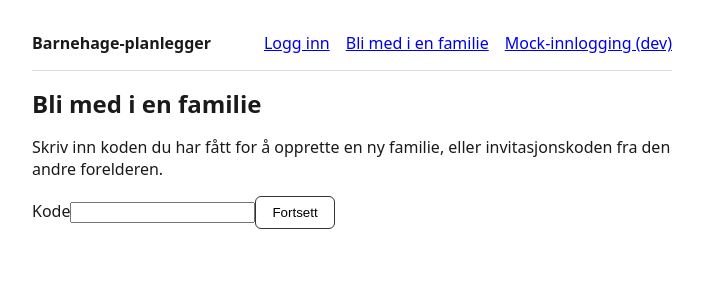
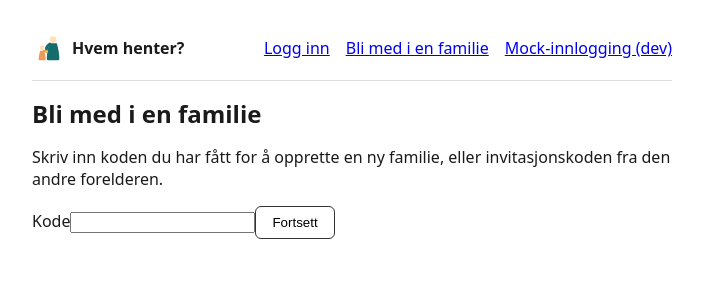
Before and after one commit to anostoga/hvemhenter, a Next.js app in the folder frontend/: page /join in a window 1280 px wide. Shown: the top 300 px of the page, without its empty margins (288-991 px from the left). Built offline with nearby package versions, Linux system fonts and the light colour scheme; no server answers.

Commit message:
Legg til ikon

```diff
--- /dev/null
+++ b/frontend/app/components/Logo.tsx
@@ -0,0 +1,56 @@
+/**
+ * Logo som viser en forelder og et barn som holder hender.
+ * Rendres inline som JSX (ikke en statisk fil i public/) siden den er liten
+ * og brukes ett sted — unngår en ekstra HTTP-request og gjør den enkel å
+ * skalere via `size`-prop.
+ */
+export function Logo({ size = 32 }: { size?: number }) {
+  return (
+    <svg
+      xmlns="http://www.w3.org/2000/svg"
+      viewBox="0 0 240 240"
+      width={size}
+      height={size}
+      aria-hidden={false}
+      role="img"
+    >
+      <title>Forelder og barn som holder hender</title>
+
+      {/* Foreldrens arm (tegnes først, så kroppen overlapper toppen) */}
+      <path d="M134,90 Q98,112 112,146" fill="none" stroke="#146C6B" strokeWidth={20} strokeLinecap="round" />
+      {/* Barnets arm */}
+      <path d="M88,142 Q98,144 112,146" fill="none" stroke="#F0985A" strokeWidth={16} strokeLinecap="round" />
+
+      {/* Foreldrens kropp */}
+      <path
+        d="M130,84
+           C119,122 111,162 111,202
+           Q111,212 121,212
+           L195,212
+           Q205,212 205,202
+           C205,162 197,122 186,84
+           Z"
+        fill="#146C6B"
+      />
+      {/* Foreldrens hode */}
+      <circle cx="158" cy="56" r="25" fill="#FFE1B8" />
+
+      {/* Barnets kropp */}
+      <path
+        d="M62,140
+           C55,162 50,186 50,206
+           Q50,212 56,212
+           L97,212
+           Q103,212 103,206
+           C103,186 98,162 91,140
+           Z"
+        fill="#F0985A"
+      />
+      {/* Barnets hode */}
+      <circle cx="76" cy="119" r="18" fill="#FFE1B8" />
+
+      {/* Aksent der hendene møtes */}
+      <circle cx="112" cy="146" r="9" fill="#F6C34D" />
+    </svg>
+  );
+}
--- a/frontend/app/components/Nav.tsx
+++ b/frontend/app/components/Nav.tsx
@@ -2,6 +2,7 @@
 
 import { useEffect, useState } from "react";
 import { api, WhoAmI } from "@/lib/api";
+import { Logo } from "./Logo";
 
 /**
  * Vises på alle sider (se layout.tsx). Kaller /auth/whoami — den svarer alltid
@@ -24,7 +25,8 @@ export function Nav() {
   return (
     <nav className="topnav">
       <a href="/" className="topnav-brand">
-        Barnehage-planlegger
+        <Logo size={32} />
+        Hvem henter?
       </a>
       <span className="topnav-links">
         {who === null ? null : who.loggedIn ? (
--- a/frontend/app/globals.css
+++ b/frontend/app/globals.css
@@ -46,6 +46,9 @@ button:hover {
 }
 
 .topnav-brand {
+  display: flex;
+  align-items: center;
+  gap: 0.5rem;
   font-weight: 600;
   text-decoration: none;
   color: inherit;
--- a/frontend/app/layout.tsx
+++ b/frontend/app/layout.tsx
@@ -2,7 +2,7 @@ import "./globals.css";
 import { Nav } from "./components/Nav";
 
 export const metadata = {
-  title: "Barnehage-planlegger",
+  title: "HentMeg.no",
   description: "Fordel levering og henting i barnehagen mellom to foreldre",
 };
 
```
Also changed, not shown: 1 other file (tests, documents, lock files or other folders).
